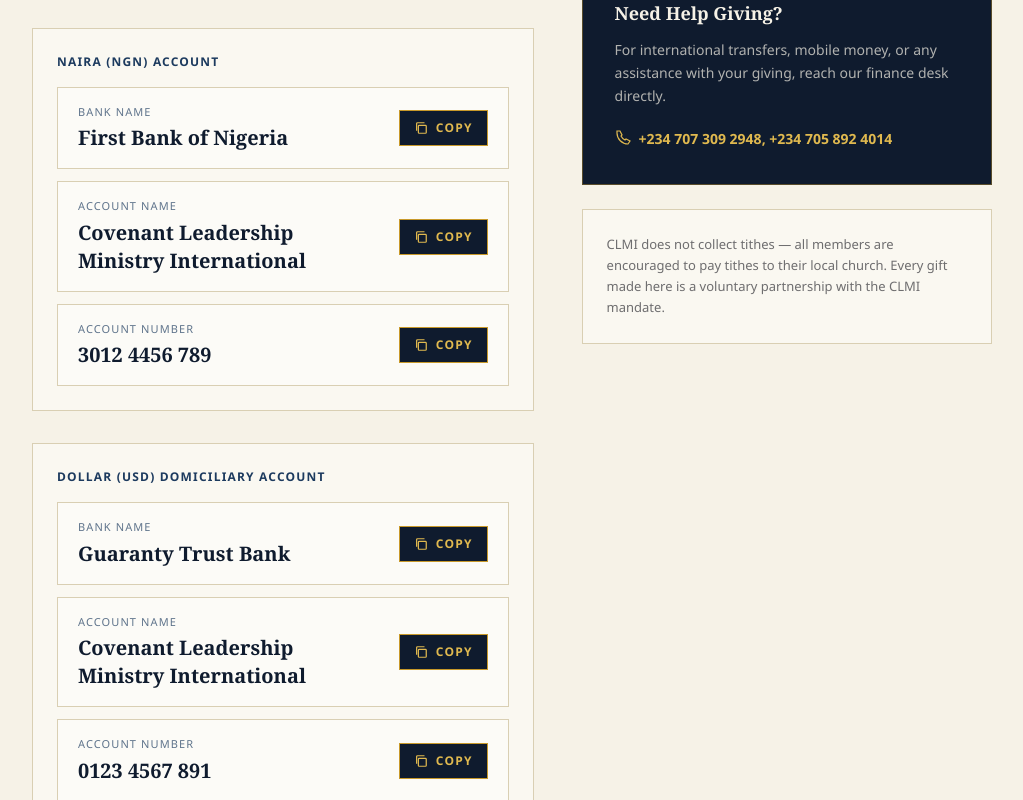
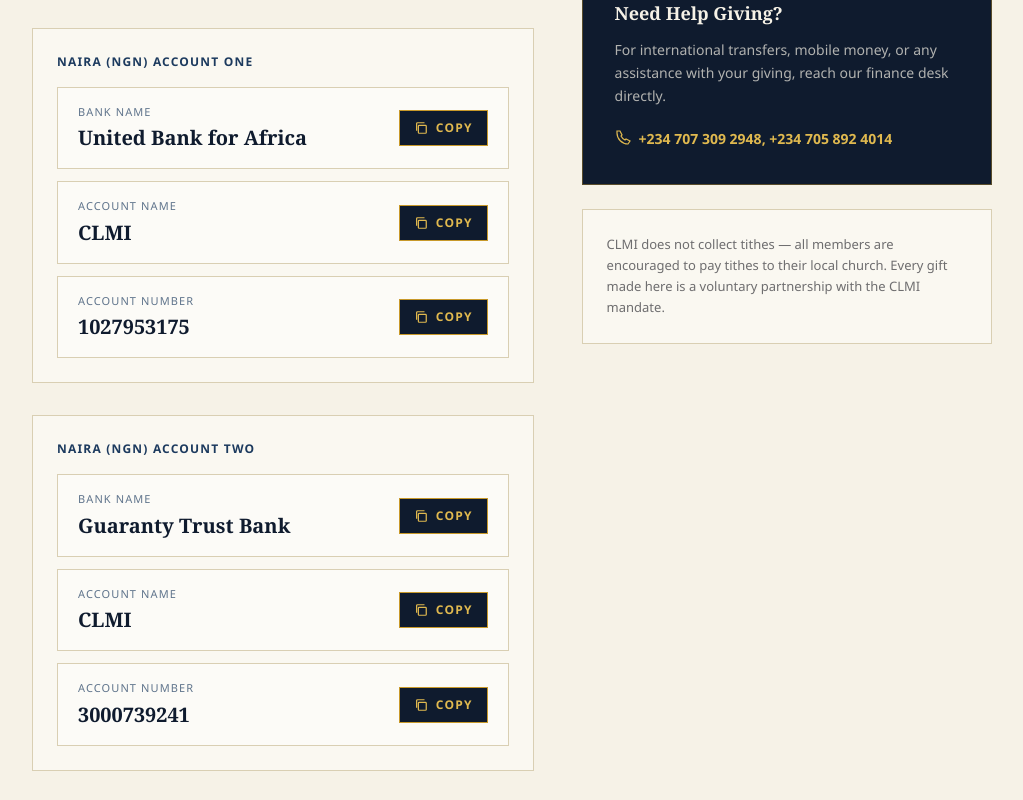
Before and after one commit to progressivenewsng/clmi, a Next.js app: page /donate in a window 1280 px wide. Shown: the part 600-1400 px from the top of the page, without its empty margins (128-1151 px from the left). Built offline with nearby package versions, Linux system fonts and the light colour scheme.

Commit message:
bank accounts update

```diff
--- a/src/app/donate/page.tsx
+++ b/src/app/donate/page.tsx
@@ -3,16 +3,22 @@
 
 const accounts = [
   {
-    currency: "Naira (NGN) Account",
-    bank: "First Bank of Nigeria",
-    name: "Covenant Leadership Ministry International",
-    number: "3012 4456 789",
+    currency: "Naira (NGN) Account One",
+    bank: "United Bank for Africa",
+    name: "CLMI",
+    number: "1027953175",
+  },
+  {
+    currency: "Naira (NGN) Account Two",
+    bank: "Guaranty Trust Bank",
+    name: "CLMI",
+    number: "3000739241",
   },
   {
     currency: "Dollar (USD) Domiciliary Account",
     bank: "Guaranty Trust Bank",
-    name: "Covenant Leadership Ministry International",
-    number: "0123 4567 891",
+    name: "CLMI",
+    number: "3000739351",
   },
 ];
 
```
